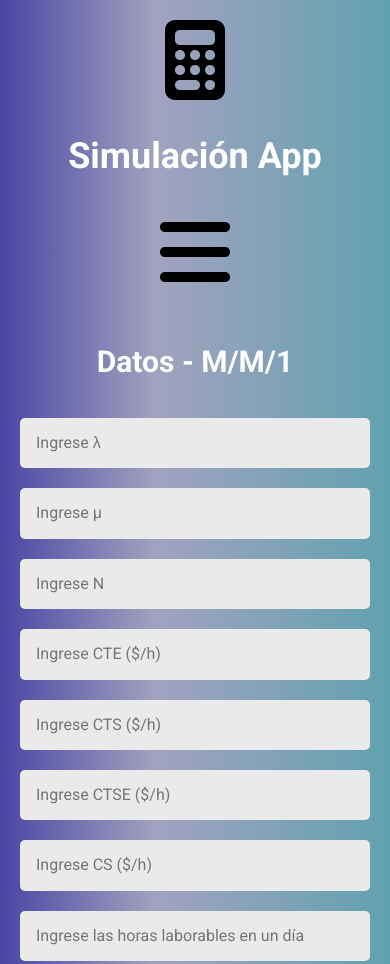
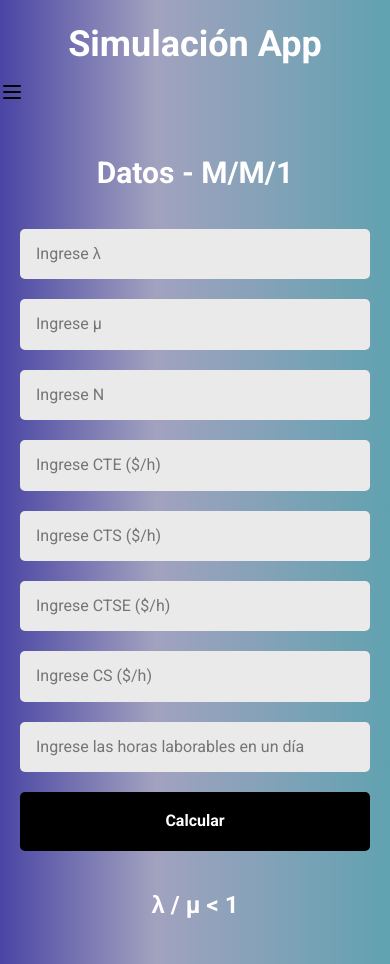
Before and after one commit to arielhurtado388/TeoriaColas, a plain HTML site: page index.html in a window 390 px wide. Shown: the top 964 px of the page. Drawn offline with Linux system fonts and the light colour scheme; some packages are replaced by stand-ins of ours; a script that the page names is missing.

Commit message:
Update index.html

```diff
--- a/index.html
+++ b/index.html
@@ -23,10 +23,11 @@
   <body>
     <div class="barra">
       <div class="logo">
-        <i class="fa-solid fa-calculator fa-5x"></i>
         <h1>Simulación <span>App</span></h1>
       </div>
-      <i class="fa-solid fa-bars fa-5x" id="mobile-menu"></i>
+      <div id="mobile-menu">
+        <svg  xmlns="http://www.w3.org/2000/svg"  width="24"  height="24"  viewBox="0 0 24 24"  fill="none"  stroke="currentColor"  stroke-width="2"  stroke-linecap="round"  stroke-linejoin="round"  class="icon icon-tabler icons-tabler-outline icon-tabler-menu-2"><path stroke="none" d="M0 0h24v24H0z" fill="none"/><path d="M4 6l16 0" /><path d="M4 12l16 0" /><path d="M4 18l16 0" /></svg>
+      </div>
     </div>
     <header>
       <nav class="nav">
```
